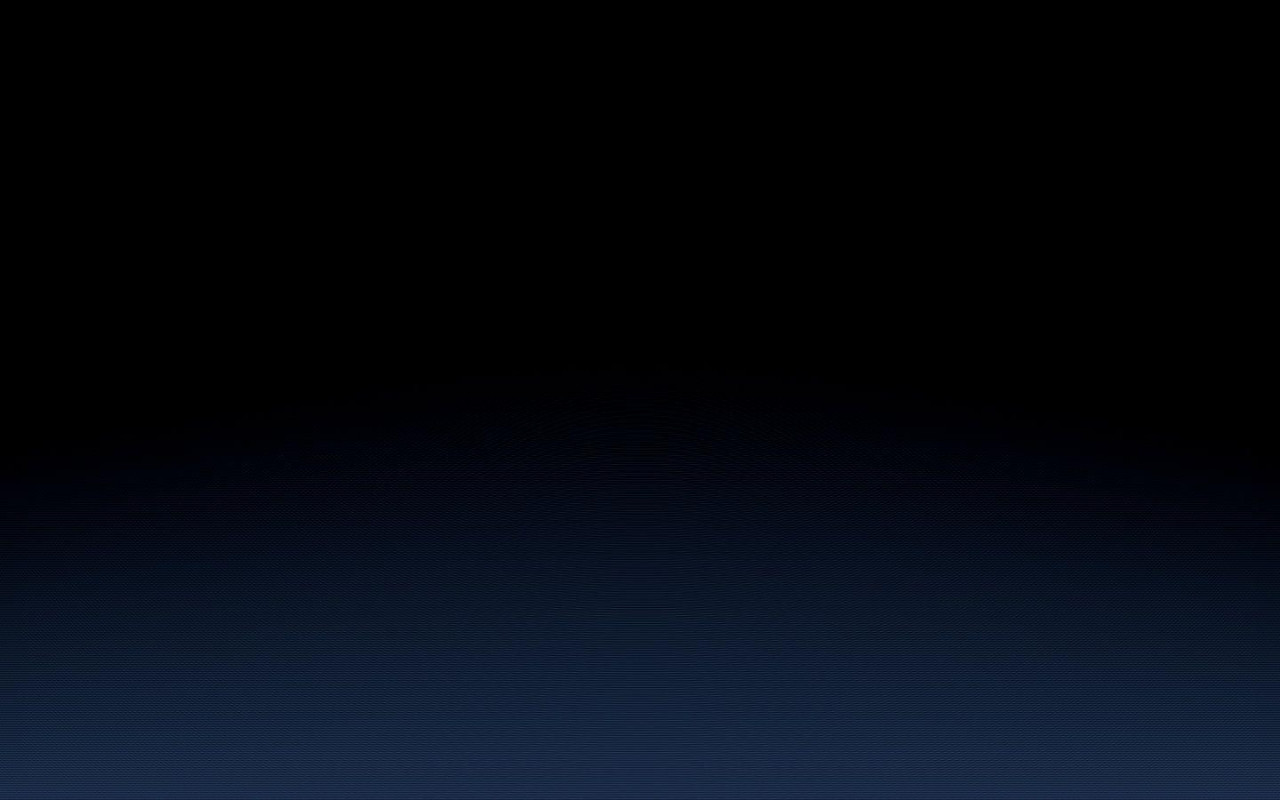
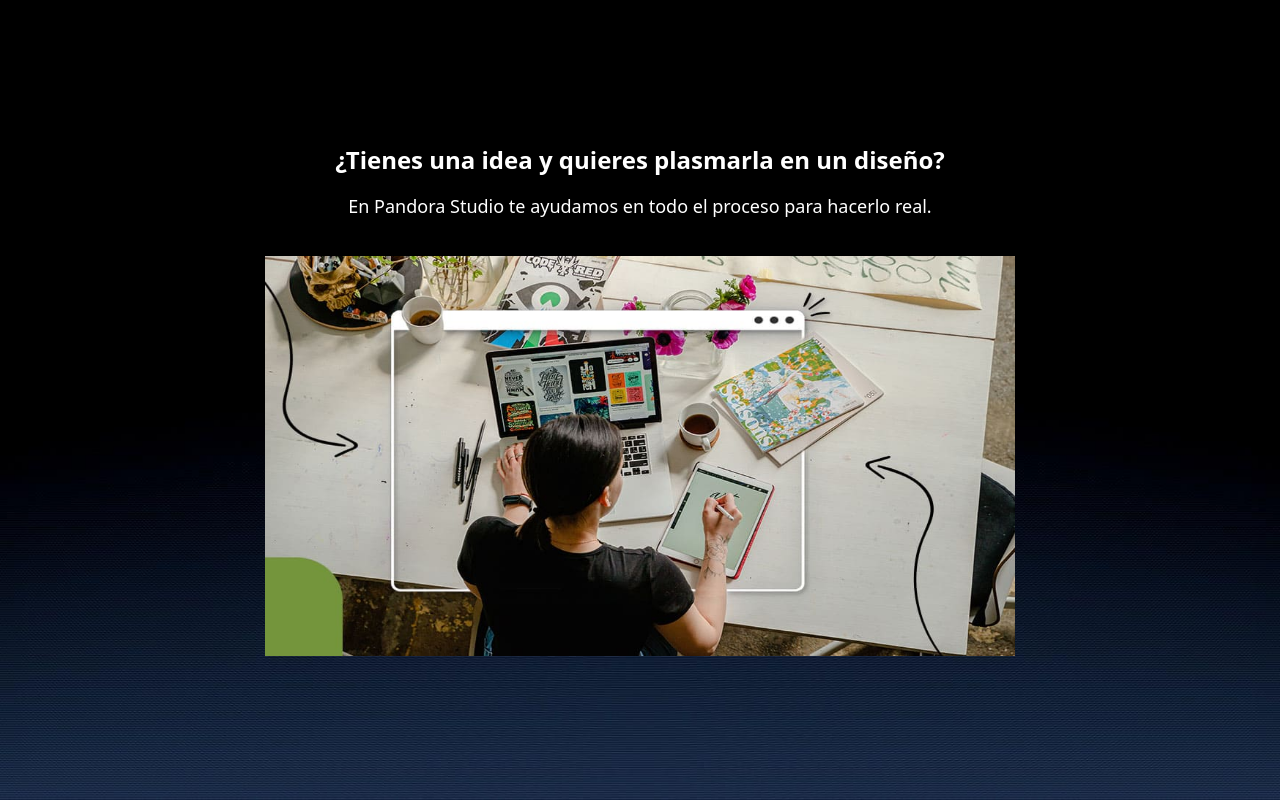
Before and after one commit to rociobmartin92/PandoraSoftStudio, a React (Vite) app: page /design in a window 1280 px wide. Built offline with nearby package versions, Linux system fonts and the light colour scheme; a web font is replaced by a local one.

Commit message:
added design section

```diff
--- a/src/screens/Design.tsx
+++ b/src/screens/Design.tsx
@@ -1,3 +1,17 @@
+import des from "../assets/images/des.jpeg";
+
 export const Design = () => {
-  return <div>Design</div>;
+  return (
+    <div className="flex items-center justify-center h-screen w-screen">
+      <div className="text-white text-center">
+        <p className="text-2xl font-bold mb-4">
+          ¿Tienes una idea y quieres plasmarla en un diseño?
+        </p>
+        <p className="text-lg mb-9">
+          En Pandora Studio te ayudamos en todo el proceso para hacerlo real.
+        </p>
+        <img src={des} className="w-[750px] h-[400px]" alt="Descripción" />
+      </div>
+    </div>
+  );
 };
```
Also changed, not shown: src/assets/images/des.jpeg (added).
